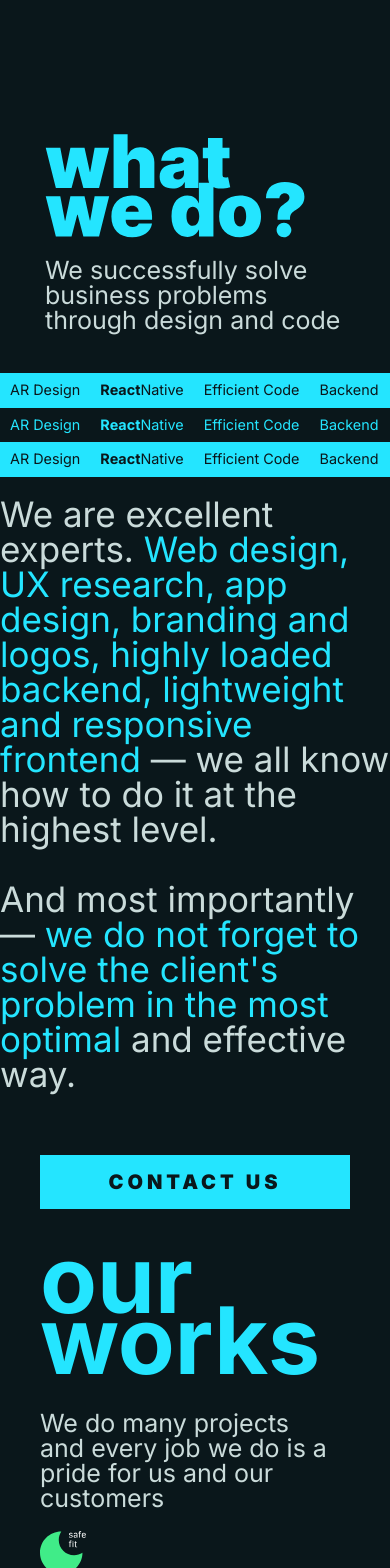
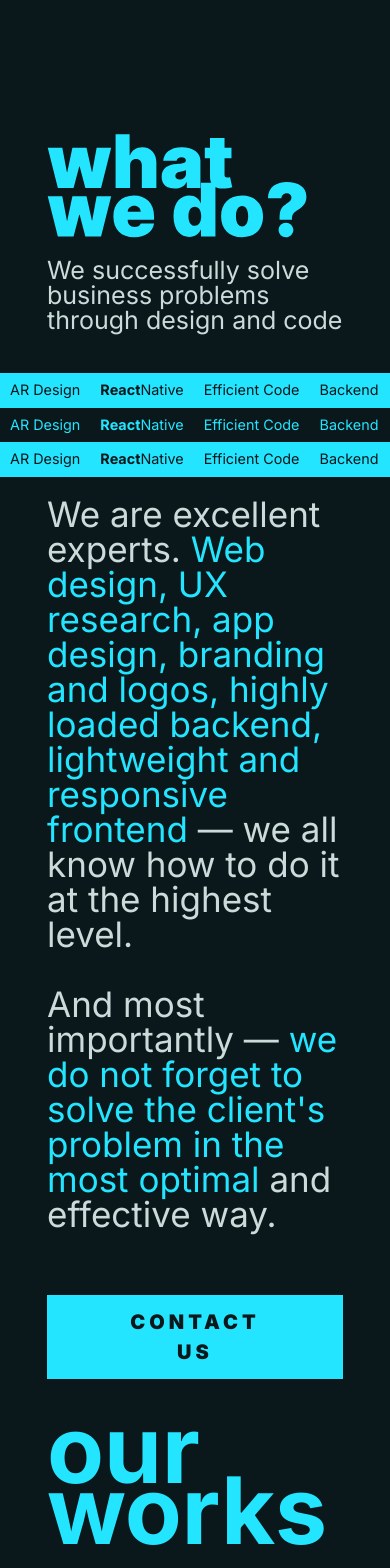
Before and after one commit to MajesticBay/majestic-bay, a React (Create React App) app: page / in a window 390 px wide. Shown: the part 900-2468 px from the top of the page. Built offline with nearby package versions, Linux system fonts and the light colour scheme.

Commit message:
Add max-width for the mobile.

```diff
--- a/src/scss/layout/_banner.scss
+++ b/src/scss/layout/_banner.scss
@@ -7,6 +7,7 @@
     background-color: var(--color-secondary);
 
     &__text {
+        max-width: 296px;
         font-size: 3.6rem;
         line-height: 4.357rem;
     }
--- a/src/scss/layout/_our-team.scss
+++ b/src/scss/layout/_our-team.scss
@@ -1,4 +1,5 @@
 .our-team {
+    max-width: 296px;
     margin: 10rem 2rem 4rem 2rem;
     // margin: 2rem 4rem;
 
--- a/src/scss/layout/_our-works.scss
+++ b/src/scss/layout/_our-works.scss
@@ -1,4 +1,5 @@
 .our-works {
+    max-width: 296px;
     display: grid;
     gap: 2rem;
     margin: 2rem 4rem;
@@ -30,7 +31,6 @@
 
 @media only screen and (min-width: 400px) {
     .our-works {
-        // width: 80%;
         max-width: 1170px;
         grid-template-columns: 1fr 1fr;
         column-gap: 5rem;
--- a/src/scss/layout/_story.scss
+++ b/src/scss/layout/_story.scss
@@ -1,6 +1,5 @@
 .story {
-    // width: 80%;
-    max-width: 1170px;
+    max-width: 296px;
     display: flex;
     flex-direction: column;
     align-items: center;
@@ -19,6 +18,7 @@
 
 @media only screen and (min-width: 400px) {
     .story {
+        max-width: 1170px;
         margin: 5rem 0;
         line-height: 42.36px;
     }
--- a/src/scss/layout/_what-we-do.scss
+++ b/src/scss/layout/_what-we-do.scss
@@ -1,4 +1,5 @@
 .what-we-do {
+    max-width: 296px;
     display: grid;
     // flex-direction: column;
     // margin: 15rem 1rem 2rem 1rem;
@@ -20,7 +21,6 @@
 
 @media only screen and (min-width: 400px) {
     .what-we-do {
-        // width: 80%;
         max-width: 1170px;
         margin: 6rem 0;
         grid-template-columns: repeat(2, minmax(350px, 1fr));
--- a/src/scss/main.css
+++ b/src/scss/main.css
@@ -112,6 +112,7 @@ a {
 }
 
 .banner__text {
+  max-width: 296px;
   font-size: 3.6rem;
   line-height: 4.357rem;
 }
@@ -268,6 +269,7 @@ a {
 }
 
 .our-team {
+  max-width: 296px;
   margin: 10rem 2rem 4rem 2rem;
 }
 
@@ -373,6 +375,7 @@ a {
 }
 
 .our-works {
+  max-width: 296px;
   display: -ms-grid;
   display: grid;
   gap: 2rem;
@@ -421,7 +424,7 @@ a {
 }
 
 .story {
-  max-width: 1170px;
+  max-width: 296px;
   display: -webkit-box;
   display: -ms-flexbox;
   display: flex;
@@ -447,6 +450,7 @@ a {
 
 @media only screen and (min-width: 400px) {
   .story {
+    max-width: 1170px;
     margin: 5rem 0;
     line-height: 42.36px;
   }
@@ -490,6 +494,7 @@ a {
 }
 
 .what-we-do {
+  max-width: 296px;
   display: -ms-grid;
   display: grid;
   margin: 1rem 1rem 4rem 1rem;
```
Also changed, not shown: 1 other file (tests, documents, lock files or other folders).
